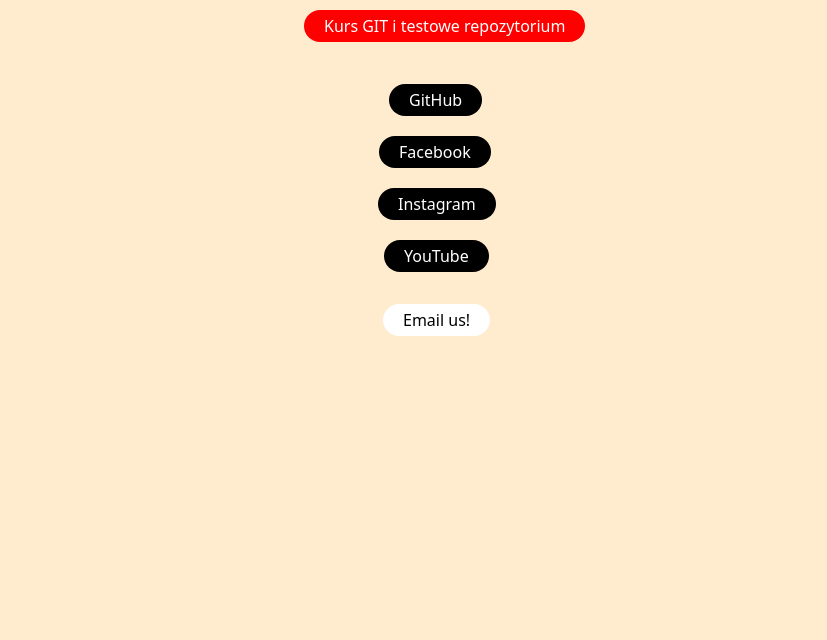
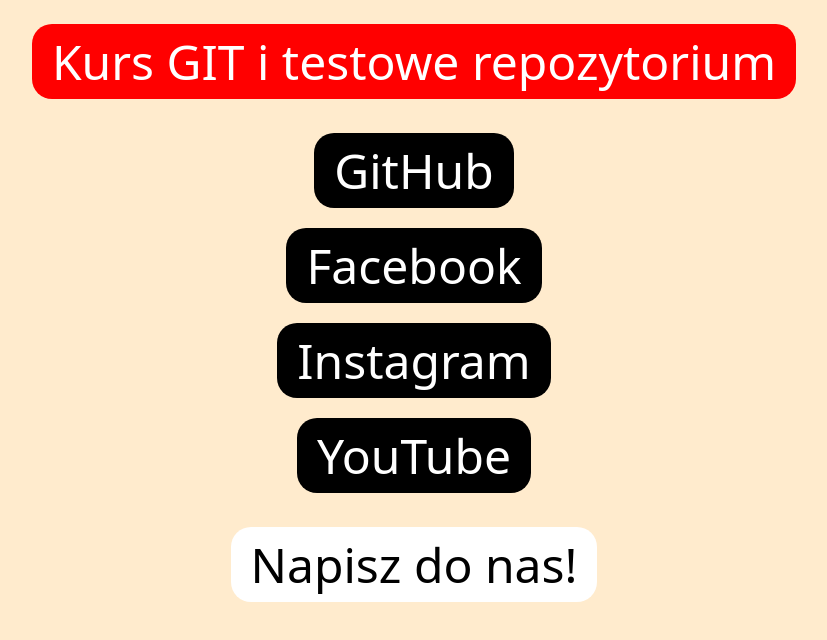
Before and after one commit to ImpulsMarsRover/website, a plain HTML site: page index.html in a window 1280 px wide. Shown: the whole page, without its empty margins (226-1053 px from the left). Drawn offline with Linux system fonts and the light colour scheme.

Commit message:
layout & css update

```diff
--- a/index.html
+++ b/index.html
@@ -10,34 +10,31 @@
 </head>
 
 <body>
+
     <div>
         <a href="https://github.com/ImpulsMarsRover/hello_impuls" class="link subpage">Kurs GIT i testowe
             repozytorium</a>
+    </div>
 
-        <br>
-        <br>
+    <div>
+        <a href="https://github.com/ImpulsMarsRover" class="link gh">GitHub</a>
+    </div>
 
+    <div>
+        <a href="https://www.facebook.com/marsroverkielce/?locale=pl_PL" class="link fb">Facebook</a>
+    </div>
 
+    <div>
+        <a href="https://www.instagram.com/impulsmarsrover/" class="link ig">Instagram</a>
+    </div>
 
-        <a href="https://github.com/ImpulsMarsRover" class="link gh">GitHub</a>
+    <div>
+        <a href="https://www.youtube.com/@marsroverimpulsteam1725" class="link yt">YouTube</a>
+    </div>
 
-        <br>
+    <div>
+        <a href="mailto:impuls.rover.team@gmail.com" class="mail">Napisz do nas!</a>
 
-        <a href="https://www.facebook.com/marsroverkielce/?locale=pl_PL" class="link fb">Facebook</a>
-
-        <br>
-
-        <a href="https://www.instagram.com/impulsmarsrover/" class="link ig">Instagram</a>
-
-        <br>
-
-
-        <a href="https://www.youtube.com/@marsroverimpulsteam1725" class="link yt">YouTube</a>
-
-        <br>
-        <br>
-
-        <a href="mailto:impuls.rover.team@gmail.com" class="mail">Email us!</a>
     </div>
 
 </body>
--- a/style.css
+++ b/style.css
@@ -11,62 +11,41 @@ body {
 	background-color: blanchedalmond;
 }
 
-a.link {
-	display: inline-block;
-	position: relative;
-	margin: 10px;
+div {
+	text-align: center;
+	font-size: 6vh;
+}
+
+a {
 	padding: 5px 20px;
 	border-radius: 20px;
-	-webkit-appearance: button;
-	-moz-appearance: button;
 	appearance: button;
-
-	left: 50vw;
+	margin: 10px auto;
 	text-decoration: none;
 	color: white;
+	text-align: center;
 }
 
 a.mail {
-	/* display: inline-block; */
-	padding: 5px 20px;
-	border-radius: 20px;
-	-webkit-appearance: button;
-	-moz-appearance: button;
-	appearance: button;
-
-	text-decoration: none;
 	color: black;
 	background-color: white;
-
-	position: absolute;
-	left: 50vw;
-	transform: translateX(-31px);
+	margin: 3vh;
 }
 
 .gh {
-	position: absolute;
-	transform: translateX(-35px);
 	background-color: black;
 }
 .fb {
-	position: absolute;
-	transform: translateX(-45px);
 	background-color: black;
 }
 .ig {
-	position: absolute;
-	transform: translateX(-46px);
 	background-color: black;
 }
 .yt {
-	position: absolute;
-	transform: translateX(-40px);
 	background-color: black;
 }
 
 .subpage {
-	position: absolute;
-	left: 50vw;
-	transform: translateX(-120px);
 	background-color: red;
+	margin: 3vh;
 }
```
